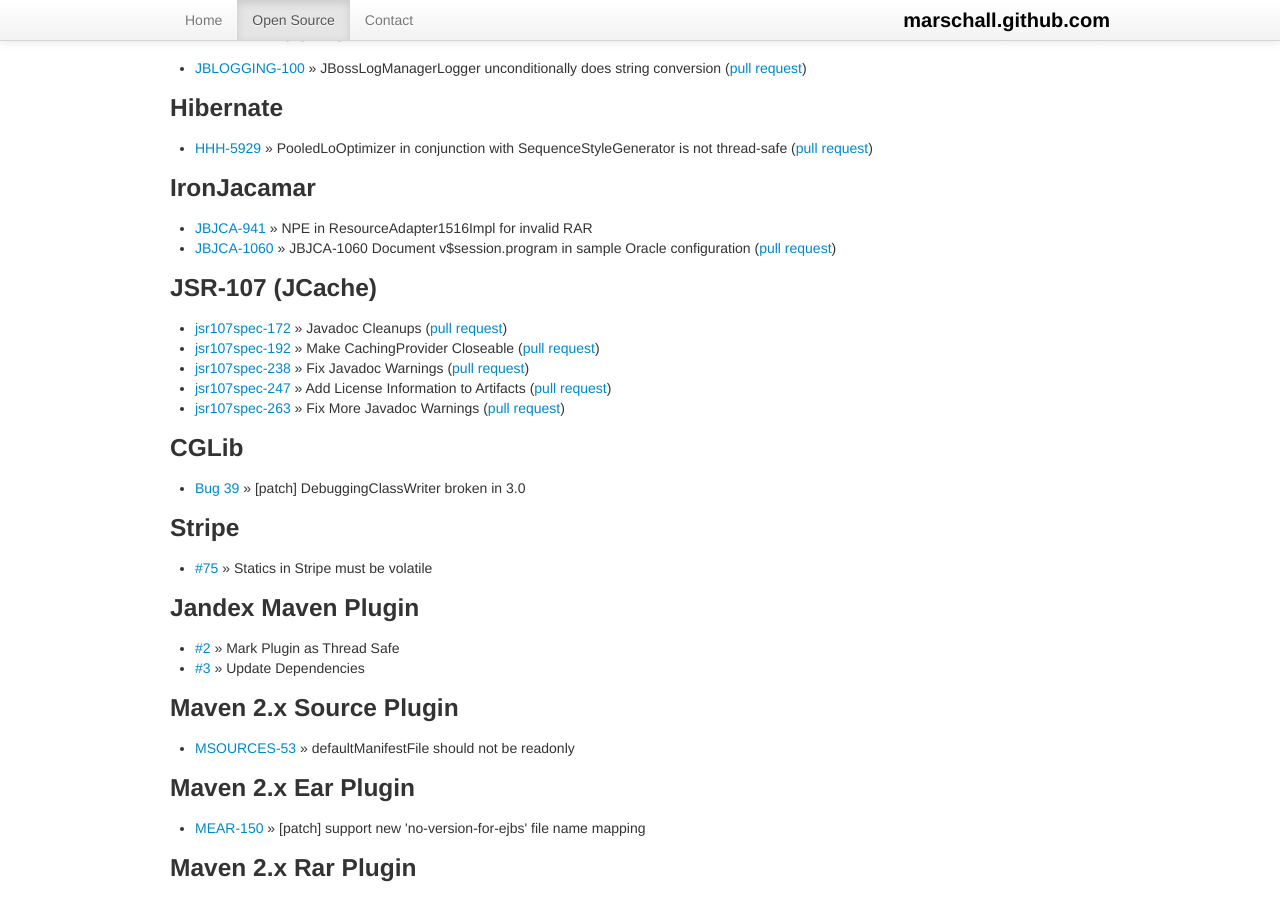
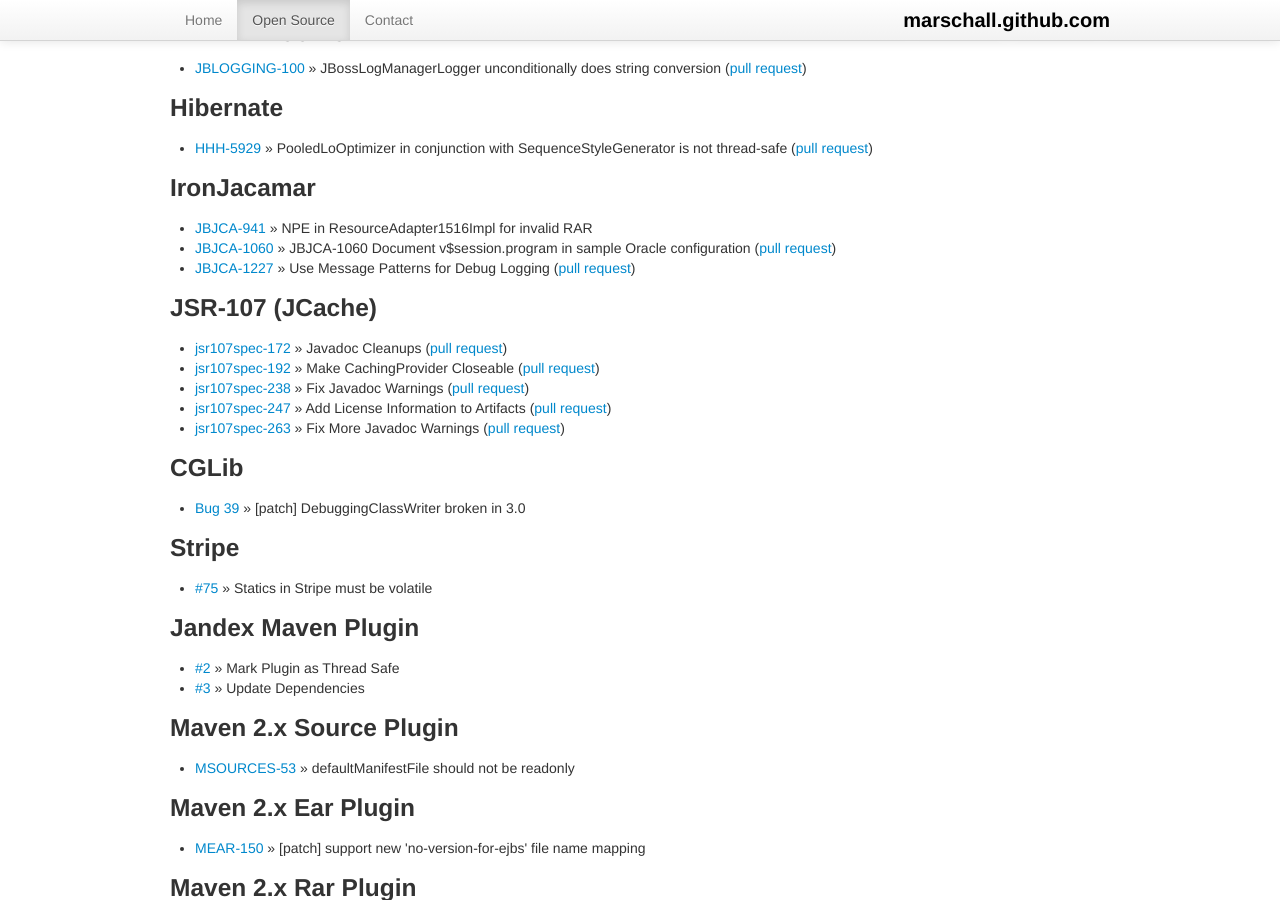
Before and after one commit to marschall/marschall.github.com, a Jekyll site: the page built from open-source.html, in a window 1280 px wide and 900 px high, scrolled down 1742 px. Built offline with Jekyll 4.4.1, drawn with Linux system fonts in a browser that asks for light colours.

Commit message:
add JBJCA-1227

```diff
--- a/open-source.html
+++ b/open-source.html
@@ -127,6 +127,7 @@
 <ul>
   <li><a href="https://issues.jboss.org/browse/JBJCA-941">JBJCA-941</a> &raquo; NPE in ResourceAdapter1516Impl for invalid RAR</li>
   <li><a href="https://issues.jboss.org/browse/JBJCA-1060">JBJCA-1060</a> &raquo; JBJCA-1060 Document v$session.program in sample Oracle configuration (<a href="https://github.com/ironjacamar/ironjacamar/pull/37">pull request</a>)</li>
+  <li><a href="https://issues.jboss.org/browse/JBJCA-1227">JBJCA-1227</a> &raquo; Use Message Patterns for Debug Logging (<a href="https://github.com/ironjacamar/ironjacamar/pull/251">pull request</a>)</li>
 </ul>
 <h3>JSR-107 (JCache)</h3>
 <ul>
```
